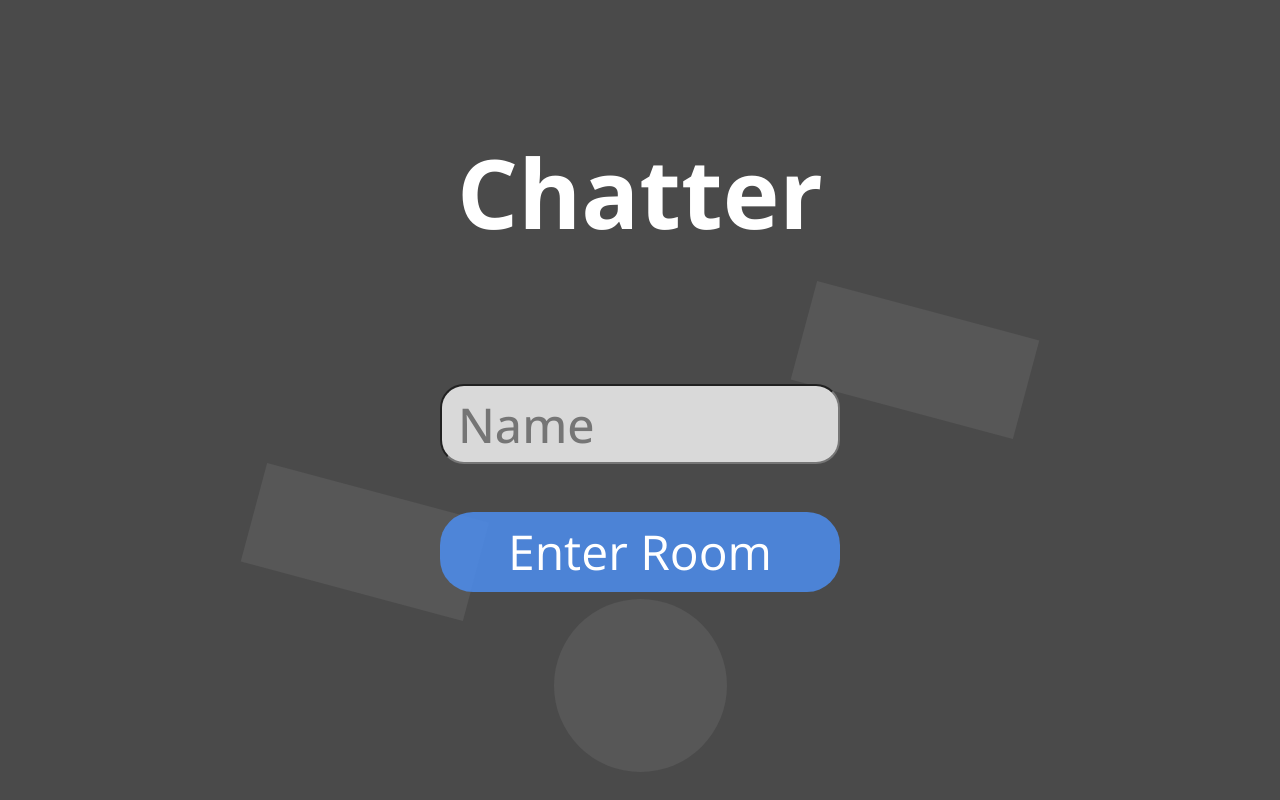
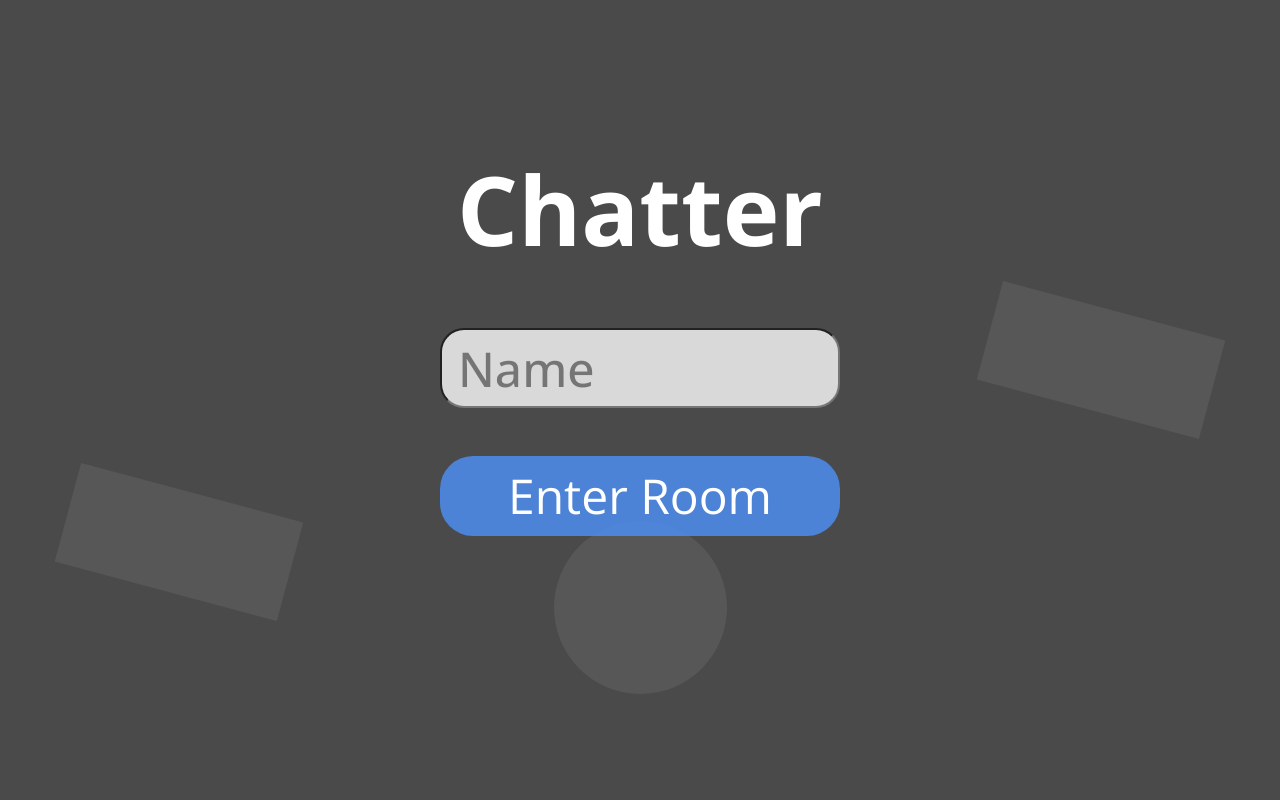
Before and after one commit to ChadWKirk/Chatter, a React (Vite) app in the folder client/: page / in a window 1280 px wide. Built offline with nearby package versions, Linux system fonts and the light colour scheme.

Commit message:
styled enter page with vh and vw to make adaptive to screen size

```diff
--- a/client/src/App.css
+++ b/client/src/App.css
@@ -36,6 +36,8 @@ input:focus {
   display: flex;
   flex-direction: column;
   align-items: center;
+  overflow-y: hidden;
+  position: relative;
 }
 
 rect {
@@ -47,13 +49,13 @@ rect {
 }
 
 #rect1 {
-  left: 250px;
+  left: 5vw;
   transform: rotate(15deg);
   animation: shapeMoveUpnDown 25s infinite ease-in-out;
 }
 
 #rect2 {
-  right: 250px;
+  right: 5vw;
   transform: rotate(15deg);
   animation: shapeMoveUpnDownReverse 25s infinite ease-in-out;
 }
@@ -94,23 +96,28 @@ circle {
 
 @keyframes circleMoveUpnDown {
   0% {
-    top: 400px;
+    top: 90vh;
   }
   50% {
-    top: 600px;
+    top: 65vh;
   }
   100% {
-    top: 400px;
+    top: 90vh;
   }
 }
 
 #enterH1 {
   color: #fff;
   font-size: 6rem;
-  line-height: 6rem;
-  margin: 9rem 0rem;
+  min-height: 33vh;
+  /* line-height: 6rem; */
+  display: flex;
+  flex-direction: column;
+  justify-content: flex-end;
+  margin-bottom: 4rem;
+  /* margin: 9rem 0rem; */
   font-weight: bold;
-  position: static;
+  /* position: static; */
   z-index: 2;
 }
 
@@ -118,7 +125,7 @@ circle {
   display: flex;
   flex-direction: column;
   gap: 3rem;
-  position: static;
+  /* position: static; */
   z-index: 1;
 }
 
```
